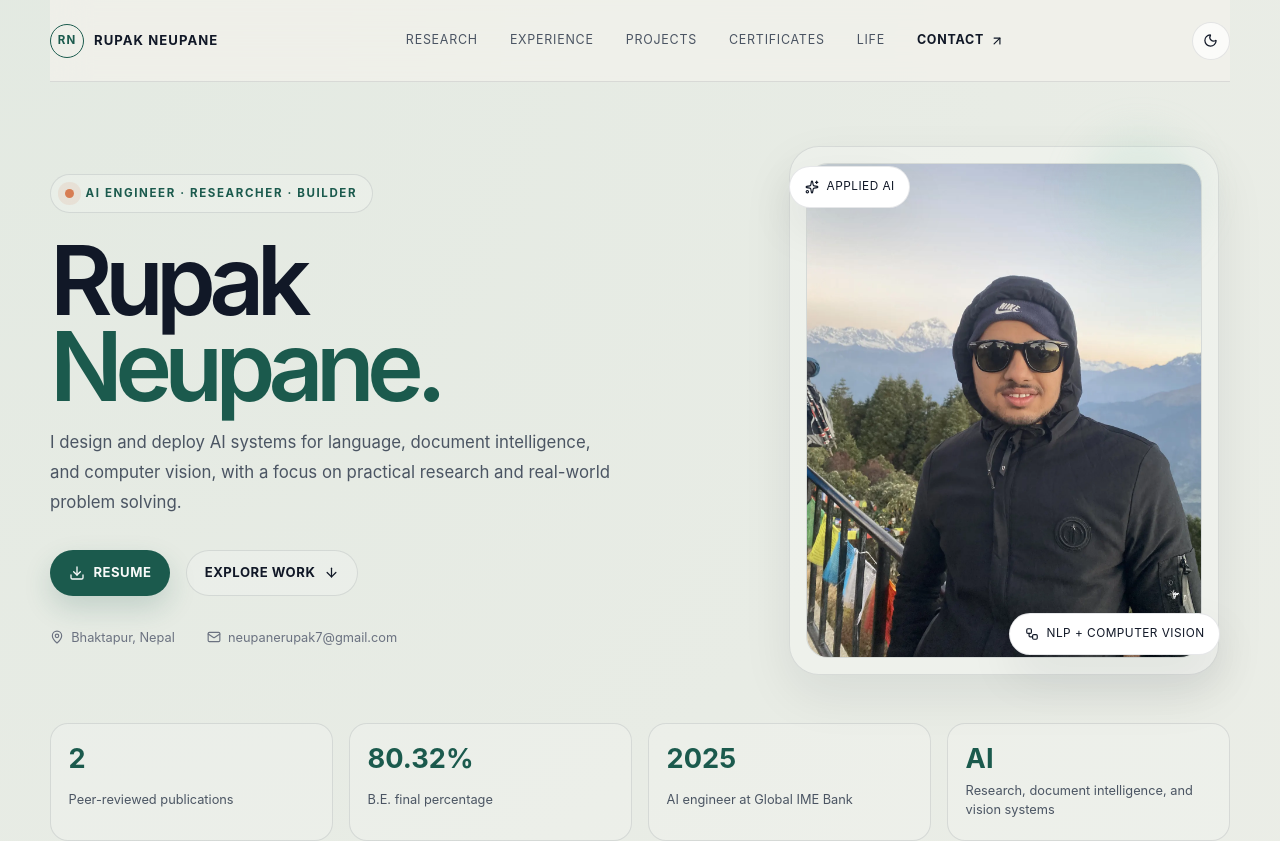
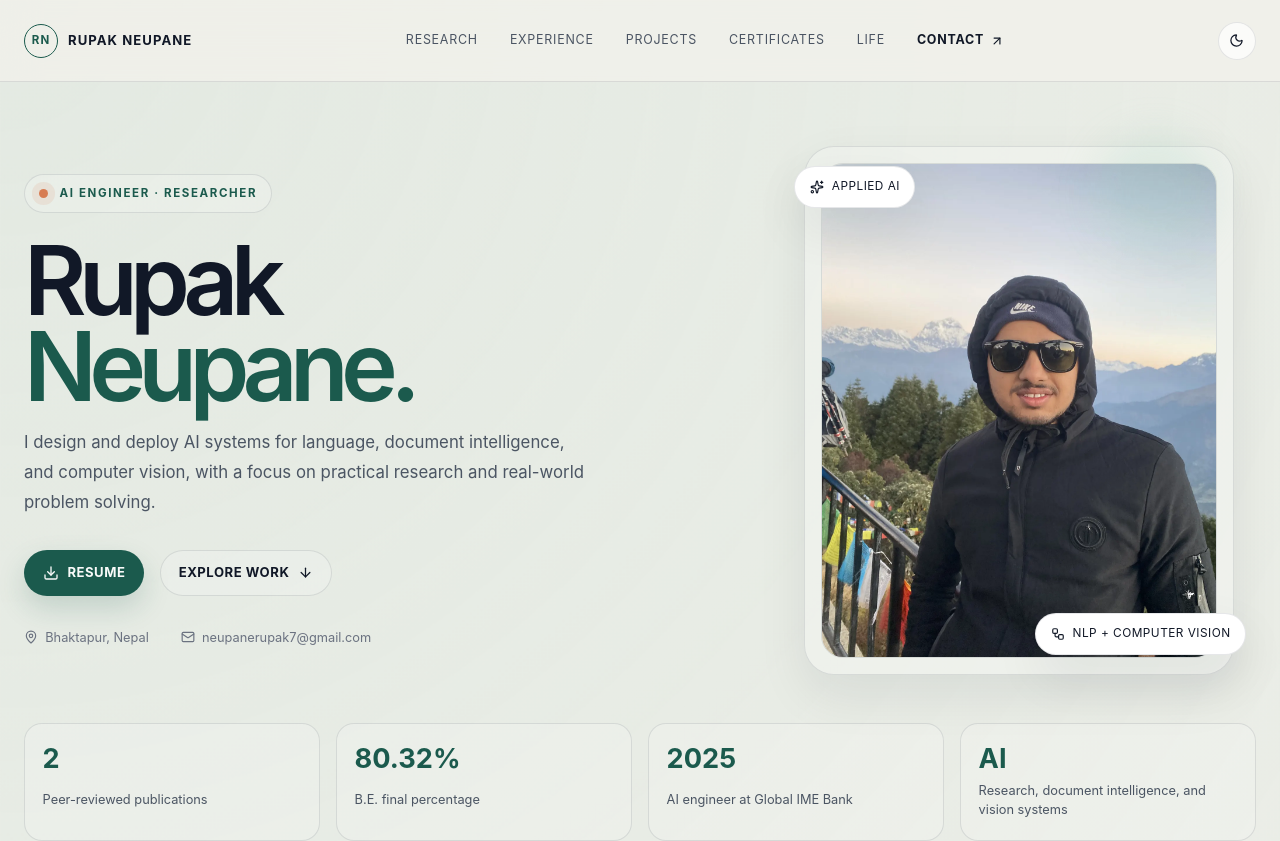
Before and after one commit to RupakNeupane/Portfolio, a React (Vite) app: page / in a window 1280 px wide. Shown: the top 841 px of the page. Built offline with nearby package versions, Linux system fonts and the light colour scheme.

Commit message:
Dimensions Changes

```diff
--- a/src/PortfolioPage.css
+++ b/src/PortfolioPage.css
@@ -1,5 +1,5 @@
 .portfolio-shell {
-  --page-width: 1180px;
+  --page-width: 1600px;
   --bg: #f3f1ec;
   --bg-soft: #eceae4;
   --panel: rgba(255, 255, 255, 0.7);
@@ -78,7 +78,9 @@ a {
   display: flex;
   align-items: center;
   justify-content: space-between;
+  width: 100%;
   min-height: 82px;
+  padding-inline: max(24px, calc((100% - var(--page-width)) / 2));
   background: rgba(243, 241, 236, 0.72);
   border-bottom: 1px solid var(--line);
   backdrop-filter: blur(18px);
@@ -897,7 +899,9 @@ a {
   align-items: center;
   justify-content: space-between;
   gap: 1rem;
+  width: 100%;
   min-height: 78px;
+  padding-inline: max(24px, calc((100% - var(--page-width)) / 2));
   border-top: 1px solid var(--line);
   color: var(--muted);
   font-size: 0.74rem;
@@ -946,6 +950,11 @@ a {
 
   .site-header {
     position: sticky;
+    padding-inline: 14px;
+  }
+
+  .site-footer {
+    padding-inline: 14px;
   }
 
   .main-nav {
@@ -1045,6 +1054,6 @@ a {
     flex-direction: column;
     justify-content: center;
     align-items: flex-start;
-    padding: 1rem 0 2rem;
+    padding: 1rem 14px 2rem;
   }
 }
--- a/src/PortfolioPage.jsx
+++ b/src/PortfolioPage.jsx
@@ -222,7 +222,7 @@ function PortfolioPage() {
 
   return (
     <div className="portfolio-shell" data-theme={theme}>
-      <header className="site-header content-width">
+      <header className="site-header">
         <a className="wordmark" href="#top" aria-label="Rupak Neupane home" onClick={closeMenu}>
           <span className="wordmark-mark">RN</span>
           <span>Rupak Neupane</span>
@@ -264,7 +264,7 @@ function PortfolioPage() {
         <section className="hero content-width">
           <div className="hero-copy">
             <p className="eyebrow hero-eyebrow">
-              <span className="status-dot" /> AI engineer · researcher · builder
+              <span className="status-dot" /> AI engineer · researcher
             </p>
             <h1>
               Rupak
@@ -560,15 +560,12 @@ function PortfolioPage() {
               <a href="https://linkedin.com/in/rupakneupane007" target="_blank" rel="noreferrer">
                 <Linkedin size={16} /> LinkedIn <ArrowUpRight size={13} />
               </a>
-              <a href="https://rupakneupane.com.np" target="_blank" rel="noreferrer">
-                <BookOpen size={16} /> Website <ArrowUpRight size={13} />
-              </a>
             </div>
           </div>
         </section>
       </main>
 
-      <footer className="site-footer content-width">
+      <footer className="site-footer">
         <a className="wordmark" href="#top">
           <span className="wordmark-mark">RN</span>
           <span>Rupak Neupane</span>
```
